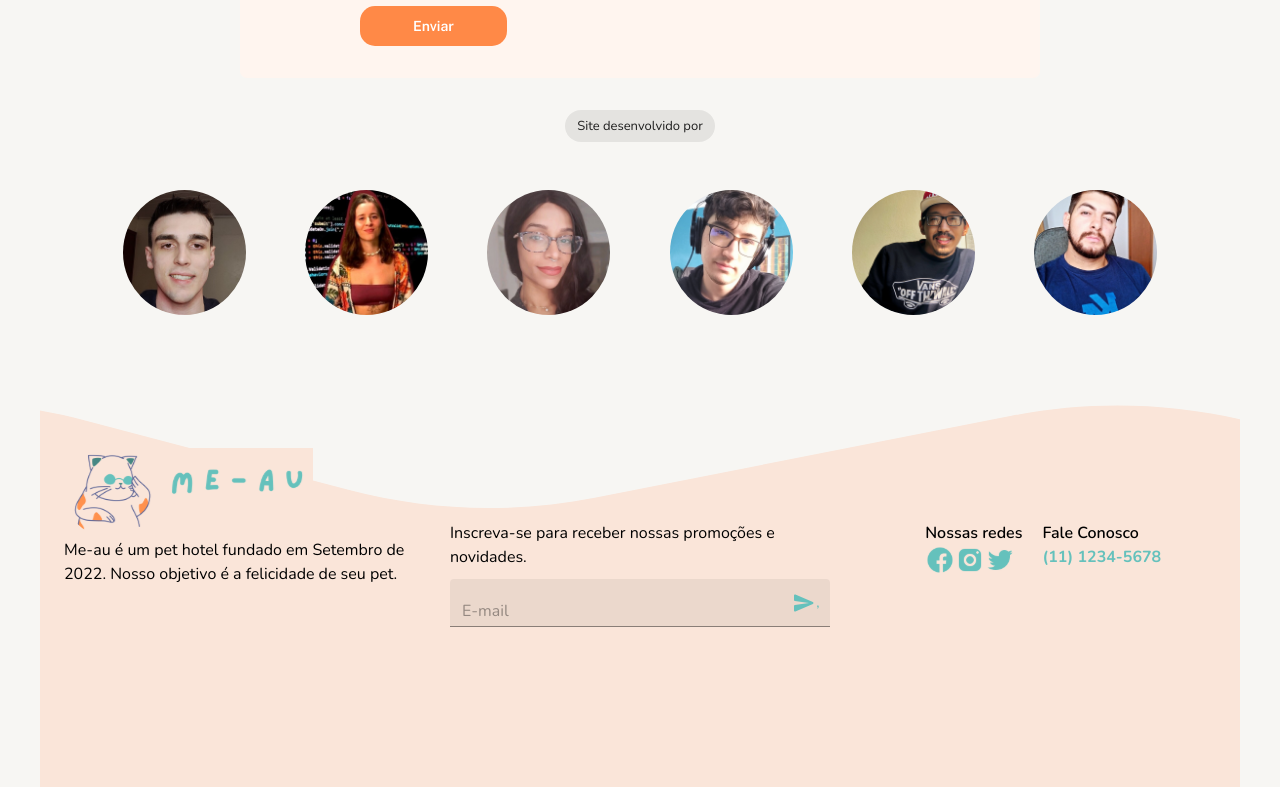
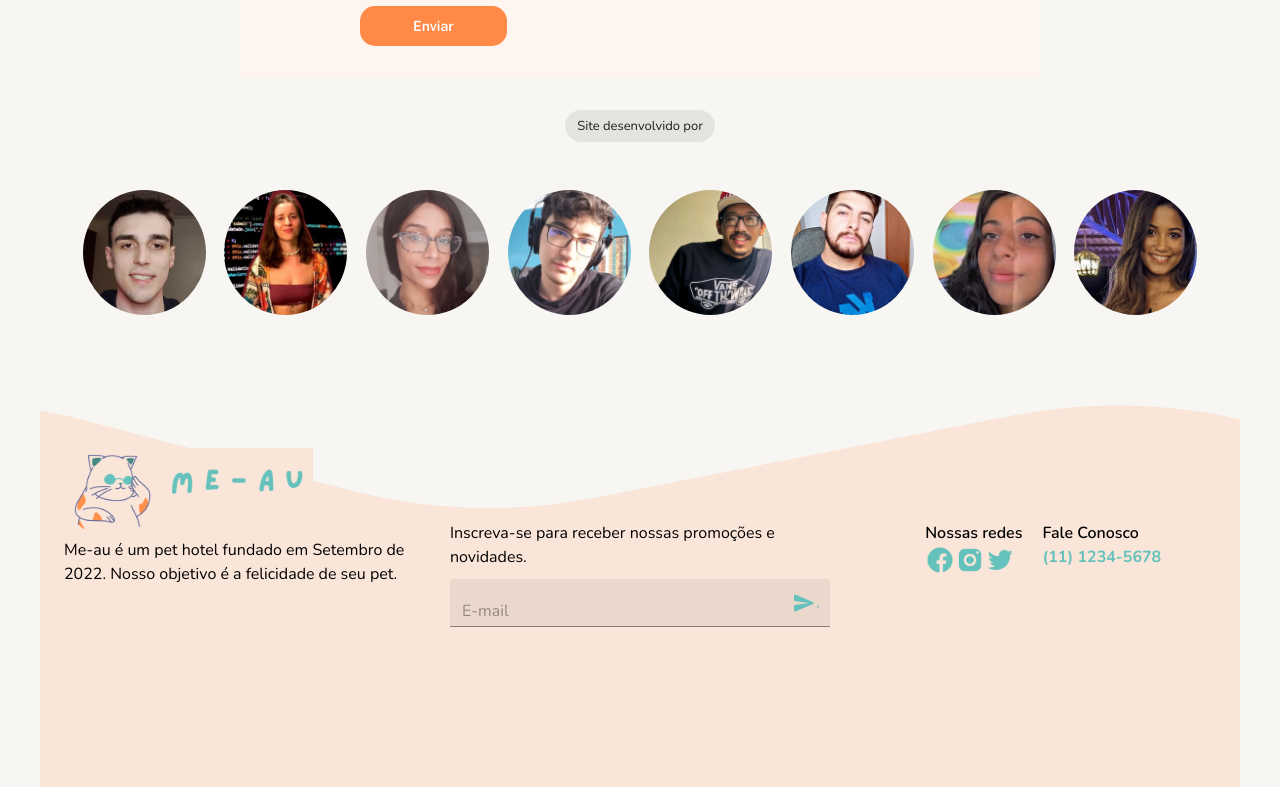
Before and after one commit to M4-PROJETO-FINAL/me-au-front-end, a React (Create React App) app: page /contact in a window 1280 px wide. Shown: the part 1751-2538 px from the top of the page. Built offline with nearby package versions, Linux system fonts and the light colour scheme; no server answers.

Commit message:
feat/photos_Sofia_Jasmyne

```diff
--- a/src/components/Devs/index.tsx
+++ b/src/components/Devs/index.tsx
@@ -1,11 +1,12 @@
 import { Avatar } from "@mui/material";
-
 import Amanda from "../../assets/Developers/ama2.0.jpeg";
 import Daniel from "../../assets/Developers/dan2.0.png";
 import Gui from "../../assets/Developers/gui2.0.jpeg";
 import Higor from "../../assets/Developers/hig2.0.jpeg";
 import Nat from "../../assets/Developers/Nat2.0.jpeg";
 import Nicholas from "../../assets/Developers/nic2.0.jpeg";
+import Sofia from "../../assets/Developers/Sofia.jpeg";
+import Jasmyne from "../../assets/Developers/Jasmyne.png";
 import DevInfoOnHover from "../DevInfoOnHover";
 import { Box, Container } from "./styles";
 
@@ -106,6 +107,34 @@ const Developers = () => {
           />
         </div>
       </Container>
+      <Container>
+        <Avatar
+          variant="circular"
+          sx={{ height: "125px", width: "123px" }}
+          src={Jasmyne}
+          alt="Cat Logo"
+        />
+        <div className="IconsOnHover">
+          <DevInfoOnHover
+            github="https://github.com/jasmynels"
+            linkedin="https://www.linkedin.com/in/jasmynelsx/"
+          />
+        </div>
+      </Container>
+      <Container>
+        <Avatar
+          variant="circular"
+          sx={{ height: "125px", width: "123px" }}
+          src={Sofia}
+          alt="Cat Logo"
+        />
+        <div className="IconsOnHover">
+          <DevInfoOnHover
+            github="https://github.com/sofiaalage"
+            linkedin="https://www.linkedin.com/in/sofiaalexandrino/"
+          />
+        </div>
+      </Container>
     </Box>
   );
 };
```
Also changed, not shown: src/assets/Developers/Jasmyne.png (added), src/assets/Developers/Sofia.jpeg (added).
